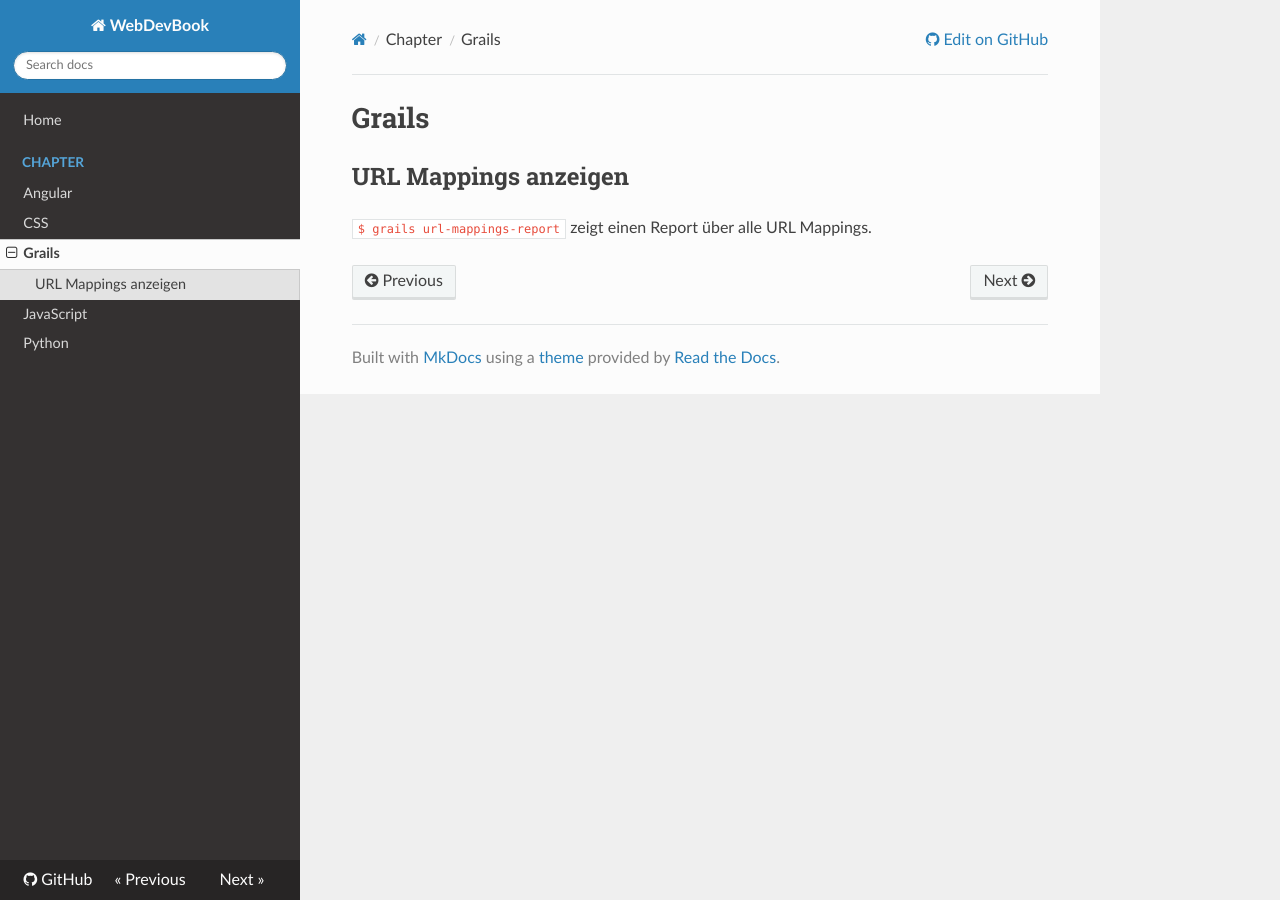
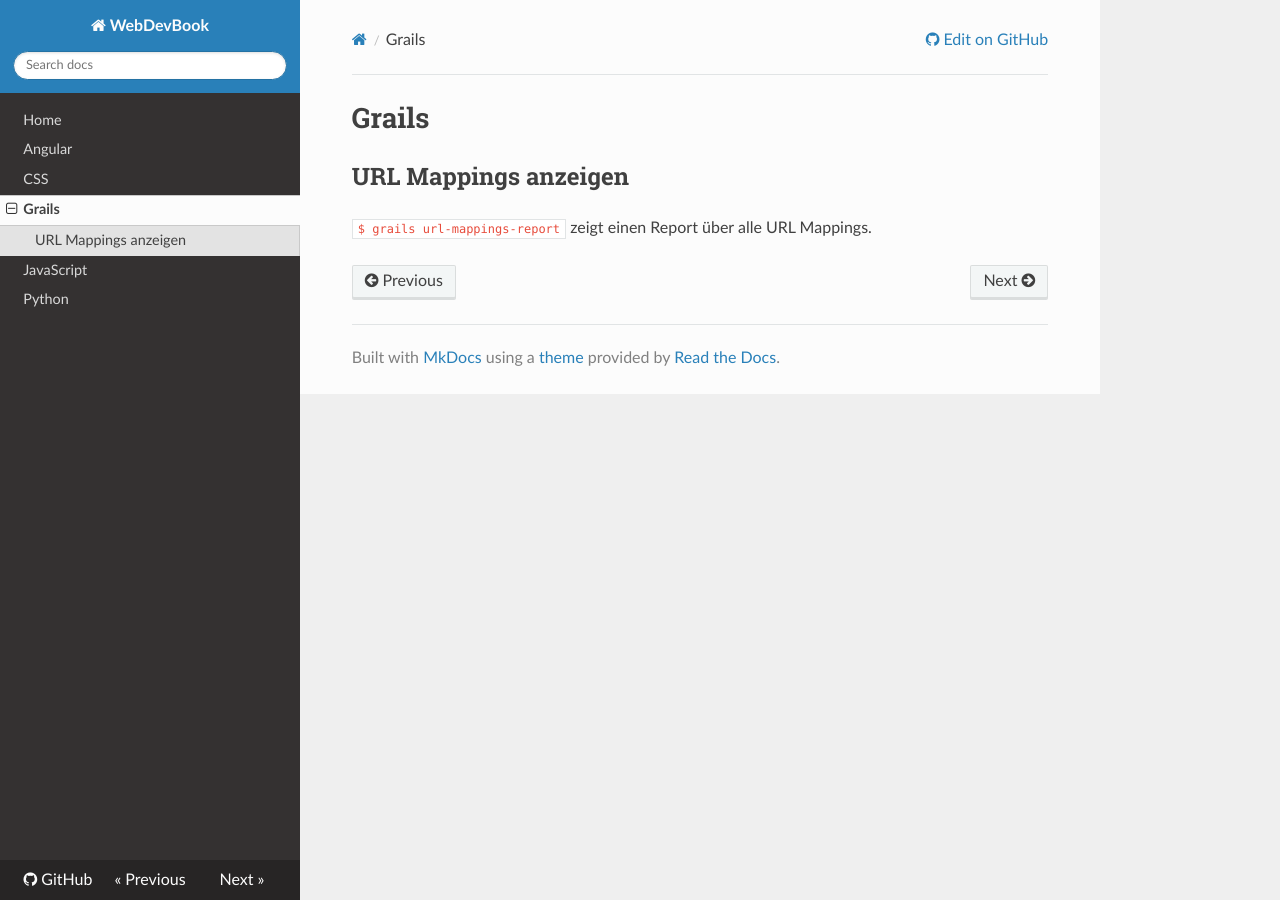
Before and after one commit to scholchr/webdevbook, an MkDocs documentation site: the page built from docs/grails.md, in a window 1280 px wide. Built offline with MkDocs 1.6.1, drawn with Linux system fonts in a browser that asks for light colours; nearby versions of some CDN libraries.

Commit message:
Permalinks aktiviert, Navigationsabschnitt 'Chapter' entfernt

```diff
--- a/mkdocs.yml
+++ b/mkdocs.yml
@@ -2,9 +2,12 @@
 theme:  readthedocs
 repo_url: https://github.com/scholchr/webdevbook/
 
+markdown_extensions:
+    - toc:
+        permalink: "#"
+
 nav:
-- Home: 'index.md'
-- Chapter:
+    - Home: 'index.md'
     - 'Angular': 'angular.md'
     - 'CSS': 'css.md'
     - 'Grails': 'grails.md'
```
